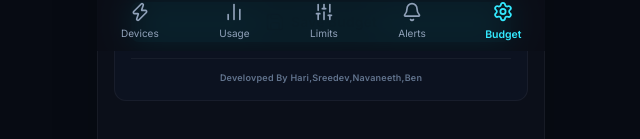
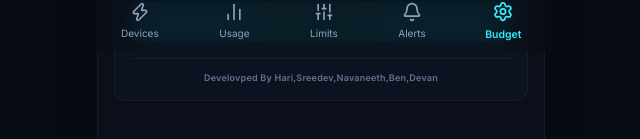
Before and after one commit to xhinzu/WattEveR-, a React (Vite) app: page /dashboard/settings in a window 1280 px wide. Shown: the part 749-888 px from the top of the page, without its empty margins (319-959 px from the left). Built offline with nearby package versions, Linux system fonts and the light colour scheme; no server answers; the database is empty; sample sign-in values are in the browser's storage.

Commit message:
docs: update developer credits to include Devan

```diff
--- a/src/pages/Homeowner/Settings.jsx
+++ b/src/pages/Homeowner/Settings.jsx
@@ -212,7 +212,7 @@ export default function Settings() {
 
         <div className="pt-3 text-center border-t border-slate-200 dark:border-white/5">
           <p className="text-[9px] text-slate-400 dark:text-slate-500 tracking-wide font-semibold">
-            Develovped By Hari,Sreedev,Navaneeth,Ben
+            Develovped By Hari,Sreedev,Navaneeth,Ben,Devan
           </p>
         </div>
       </div>
```
